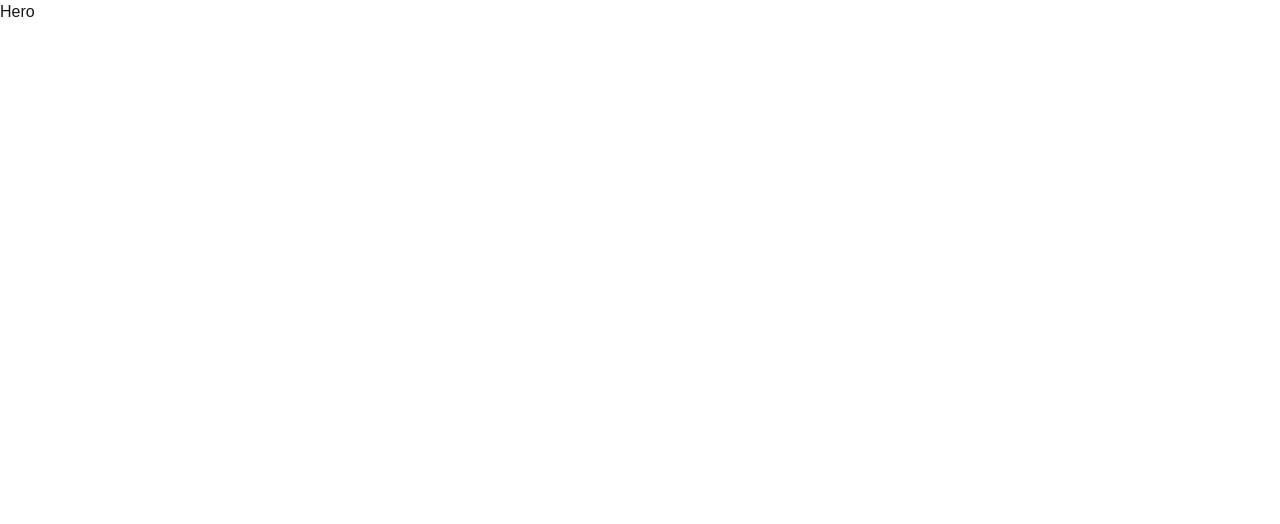
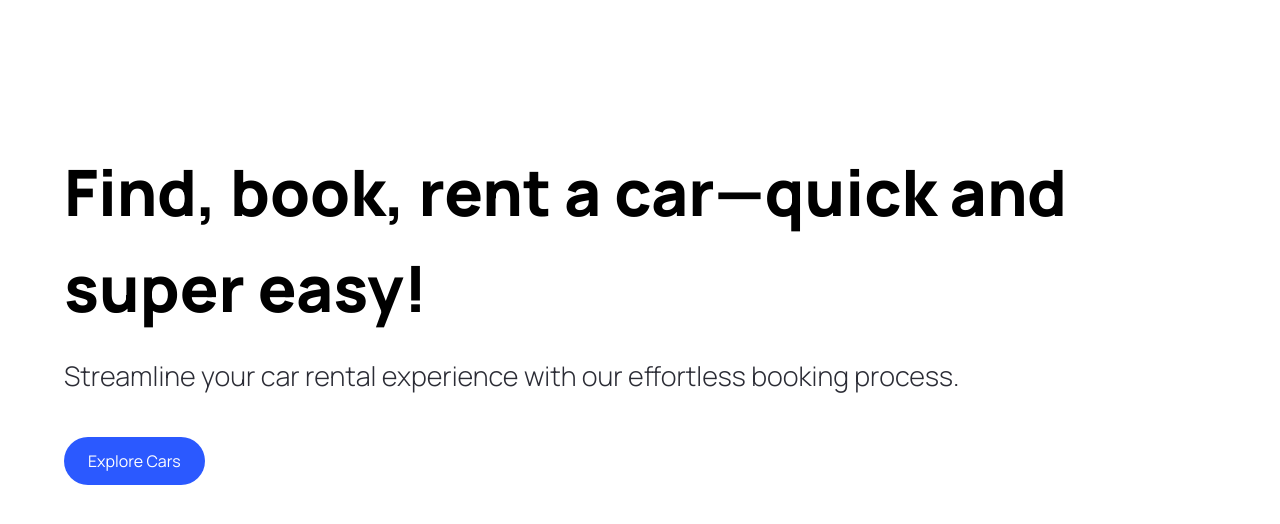
Before and after one commit to er-rochdi/cars-showcase, a Next.js app: page / in a window 1280 px wide. Shown: the top 524 px of the page. Built offline with nearby package versions, Linux system fonts and the light colour scheme.

Commit message:
add component custombutton

```diff
--- a/app/globals.css
+++ b/app/globals.css
@@ -1,21 +1,219 @@
+@import url("https://fonts.googleapis.com/css2?family=Manrope:wght@200;300;400;500;600;700;800&display=swap");
+
 @tailwind base;
 @tailwind components;
 @tailwind utilities;
 
-:root {
-  --background: #ffffff;
-  --foreground: #171717;
+* {
+  margin: 0;
+  padding: 0;
+  box-sizing: border-box;
+  font-family: "Manrope", sans-serif;
 }
 
-@media (prefers-color-scheme: dark) {
-  :root {
-    --background: #ffffff;
-    --foreground: #171717;
-  }
+/* START: General styles */
+.max-width {
+  @apply max-w-[1440px] mx-auto;
 }
 
-body {
-  color: var(--foreground);
-  background: var(--background);
-  font-family: Arial, Helvetica, sans-serif;
+.padding-x {
+  @apply sm:px-16 px-6;
 }
+
+.padding-y {
+  @apply py-4;
+}
+
+.flex-center {
+  @apply flex items-center justify-center;
+}
+
+.flex-between {
+  @apply flex justify-between items-center;
+}
+
+.custom-btn {
+  @apply flex flex-row relative justify-center items-center py-3 px-6 outline-none;
+}
+/* END: General styles */
+
+/* START: Hero styles */
+.hero {
+  @apply flex xl:flex-row flex-col gap-5 relative z-0 max-w-[1440px] mx-auto;
+}
+
+.hero__title {
+  @apply 2xl:text-[72px] sm:text-[64px] text-[50px] font-extrabold;
+}
+
+.hero__subtitle {
+  @apply text-[27px] text-black-100 font-light mt-5;
+}
+
+.hero__image-container {
+  @apply xl:flex-[1.5] flex justify-end items-end w-full xl:h-screen;
+}
+
+.hero__image {
+  @apply relative xl:w-full w-[90%] xl:h-full h-[590px] z-0;
+}
+
+.hero__image-overlay {
+  @apply absolute xl:-top-24 xl:-right-1/2 -right-1/4 bg-hero-bg bg-repeat-round -z-10 w-full xl:h-screen h-[590px] overflow-hidden;
+}
+/* END: Hero styles */
+
+/* START: Home styles */
+
+.home__text-container {
+  @apply flex flex-col items-start justify-start gap-y-2.5 text-black-100;
+}
+
+.home__filters {
+  @apply mt-12 w-full flex-between items-center flex-wrap gap-5;
+}
+
+.home__filter-container {
+  @apply flex justify-start flex-wrap items-center gap-2;
+}
+
+.home__cars-wrapper {
+  @apply grid 2xl:grid-cols-4 xl:grid-cols-3 md:grid-cols-2 grid-cols-1 w-full gap-8 pt-14;
+}
+
+.home__error-container {
+  @apply mt-16 flex justify-center items-center flex-col gap-2;
+}
+/* END: Home styles */
+
+/* START: Car Card styles */
+.car-card {
+  @apply flex flex-col p-6 justify-center items-start text-black-100 bg-primary-blue-100 hover:bg-white hover:shadow-md rounded-3xl;
+}
+
+.car-card__content {
+  @apply w-full flex justify-between items-start gap-2;
+}
+
+.car-card__content-title {
+  @apply text-[22px] leading-[26px] font-bold capitalize;
+}
+
+.car-card__price {
+  @apply flex mt-6 text-[32px] leading-[38px] font-extrabold;
+}
+
+.car-card__price-dollar {
+  @apply self-start text-[14px] leading-[17px] font-semibold;
+}
+
+.car-card__price-day {
+  @apply self-end text-[14px] leading-[17px] font-medium;
+}
+
+.car-card__image {
+  @apply relative w-full h-40 my-3 object-contain;
+}
+
+.car-card__icon-container {
+  @apply flex group-hover:invisible w-full justify-between text-grey;
+}
+
+.car-card__icon {
+  @apply flex flex-col justify-center items-center gap-2;
+}
+
+.car-card__icon-text {
+  @apply text-[14px] leading-[17px];
+}
+
+.car-card__btn-container {
+  @apply hidden group-hover:flex absolute bottom-0 w-full z-10;
+}
+/* END: Car Card styles */
+
+/* START: Car Details styles */
+.car-details__dialog-panel {
+  @apply relative w-full max-w-lg max-h-[90vh] overflow-y-auto transform rounded-2xl bg-white p-6 text-left shadow-xl transition-all flex flex-col gap-5;
+}
+
+.car-details__close-btn {
+  @apply absolute top-2 right-2 z-10 w-fit p-2 bg-primary-blue-100 rounded-full;
+}
+
+.car-details__main-image {
+  @apply relative w-full h-40 bg-pattern bg-cover bg-center rounded-lg;
+}
+/* END: Car Details styles */
+
+/* START: Custom Filter styles */
+.custom-filter__btn {
+  @apply relative w-full min-w-[127px] flex justify-between items-center cursor-default rounded-lg bg-white py-2 px-3 text-left shadow-md sm:text-sm border;
+}
+
+.custom-filter__options {
+  @apply absolute mt-1 max-h-60 w-full overflow-auto rounded-md bg-white py-1 text-base shadow-lg ring-1 ring-black ring-opacity-5 focus:outline-none sm:text-sm;
+}
+/* END: Custom Filter styles */
+
+/* START: Footer styles */
+.footer {
+  @apply flex flex-col text-black-100  mt-5 border-t border-gray-100;
+}
+
+.footer__links-container {
+  @apply flex max-md:flex-col flex-wrap justify-between gap-5 sm:px-16 px-6 py-10;
+}
+
+.footer__rights {
+  @apply flex flex-col justify-start items-start gap-6;
+}
+
+.footer__links {
+  @apply flex-1 w-full flex md:justify-end flex-wrap max-md:mt-10 gap-20;
+}
+
+.footer__link {
+  @apply flex flex-col gap-6 text-base min-w-[170px];
+}
+
+.footer__copyrights {
+  @apply flex justify-between items-center flex-wrap mt-10 border-t border-gray-100 sm:px-16 px-6 py-10;
+}
+
+.footer__copyrights-link {
+  @apply flex-1 flex sm:justify-end justify-center max-sm:mt-4 gap-10;
+}
+/* END: Footer styles */
+
+/* START: searchbar styles */
+.searchbar {
+  @apply flex items-center justify-start max-sm:flex-col w-full relative max-sm:gap-4 max-w-3xl;
+}
+
+.searchbar__item {
+  @apply flex-1 max-sm:w-full flex justify-start items-center relative;
+}
+
+.searchbar__input {
+  @apply w-full h-[48px] pl-12 p-4 bg-light-white rounded-r-full max-sm:rounded-full outline-none cursor-pointer text-sm;
+}
+/* END: searchbar styles */
+
+/* START: search manufacturer styles */
+.search-manufacturer {
+  @apply flex-1 max-sm:w-full flex justify-start items-center;
+}
+
+.search-manufacturer__input {
+  @apply w-full h-[48px] pl-12 p-4 rounded-l-full max-sm:rounded-full bg-light-white outline-none cursor-pointer text-sm;
+}
+
+.search-manufacturer__options {
+  @apply absolute mt-1 max-h-60 w-full overflow-auto rounded-md bg-white py-1 text-base shadow-lg ring-1 ring-black ring-opacity-5 focus:outline-none sm:text-sm;
+}
+
+.search-manufacturer__option {
+  @apply cursor-default select-none py-2 pl-10 pr-4;
+}
+/* END: search manufacturer styles */
--- /dev/null
+++ b/components/CustomButton.tsx
@@ -0,0 +1,23 @@
+"use client";
+import Image from "next/image";
+import { CustomButtonProps } from '@/types';
+
+
+const CustomButton = ({title,containerStyles,handleClick}:CustomButtonProps) =>
+{
+  return (
+    <button
+    disabled={false}
+    type={"button"}
+    className={`custom-btn ${containerStyles}`}
+    onClick={handleClick}
+    >
+        <span className={`flex-1`}>
+          {title}
+        </span>
+
+    </button>
+  )
+}
+
+export default CustomButton
--- a/components/Hero.tsx
+++ b/components/Hero.tsx
@@ -1,8 +1,25 @@
+"use client";
+import { CustomButton } from '@/components'
+const Hero = () => {
+    const handleScroll = () => {
 
-const Hero = () => {
+    };
     return (
-        <div>
-            Hero
+        <div className="hero">
+            <div className=" flex-1 pt-36 padding-x">
+                <h1 className="hero__title">
+                    Find, book, rent a car—quick and super easy!
+                </h1>
+                <p className="hero__subtitle">
+                    Streamline your car rental experience with our effortless booking
+                    process.
+                </p>
+                <CustomButton
+                    title="Explore Cars"
+                    containerStyles="bg-primary-blue text-white rounded-full mt-10"
+                    handleClick={handleScroll}
+                />
+            </div>
         </div>
     )
 }
--- a/components/index.ts
+++ b/components/index.ts
@@ -1,5 +1,8 @@
 import Hero from "./Hero";
+import CustomButton from "./CustomButton";
+
 
 export {
-    Hero
+    Hero,
+    CustomButton
 }
--- a/tailwind.config.ts
+++ b/tailwind.config.ts
@@ -1,18 +1,34 @@
-import type { Config } from "tailwindcss";
-
-export default {
+/** @type {import('tailwindcss').Config} */
+module.exports = {
   content: [
     "./pages/**/*.{js,ts,jsx,tsx,mdx}",
     "./components/**/*.{js,ts,jsx,tsx,mdx}",
     "./app/**/*.{js,ts,jsx,tsx,mdx}",
   ],
+  mode: "jit",
   theme: {
     extend: {
+      fontFamily: {
+        inter: ["Inter", "sans-serif"],
+      },
       colors: {
-        background: "var(--background)",
-        foreground: "var(--foreground)",
+        "black-100": "#2B2C35",
+        "primary-blue": {
+          DEFAULT: "#2B59FF",
+          100: "#F5F8FF",
+        },
+        "secondary-orange": "#f79761",
+        "light-white": {
+          DEFAULT: "rgba(59,60,152,0.03)",
+          100: "rgba(59,60,152,0.02)",
+        },
+        grey: "#747A88",
       },
+      backgroundImage: {
+        'pattern': "url('/pattern.png')",
+        'hero-bg': "url('/hero-bg.png')"
+      }
     },
   },
   plugins: [],
-} satisfies Config;
+};
--- /dev/null
+++ b/types/index.ts
@@ -0,0 +1,11 @@
+import { MouseEventHandler } from "react";
+
+
+export interface CustomButtonProps {
+
+    title : string;
+    containerStyles:string;
+    handleClick:MouseEventHandler<HTMLButtonElement>;
+
+
+}
```
